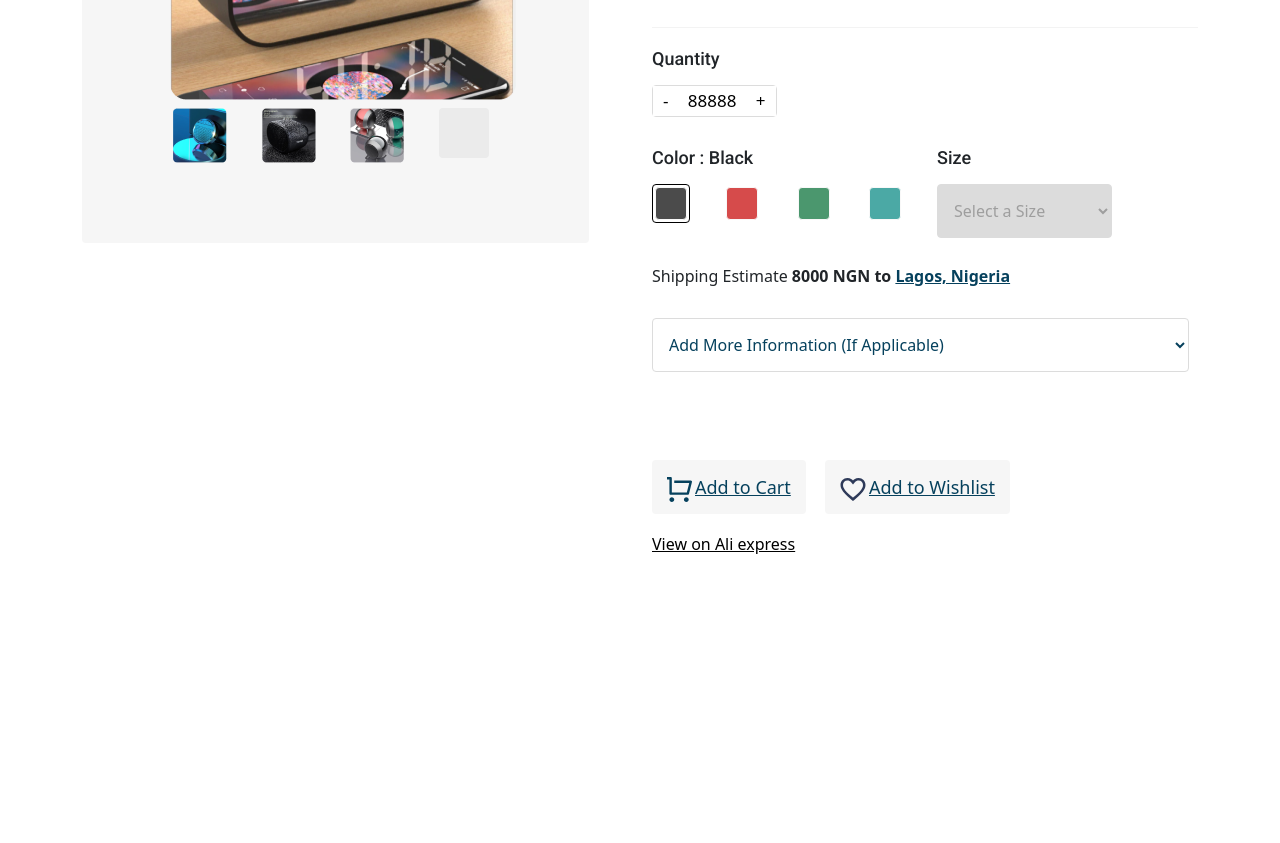
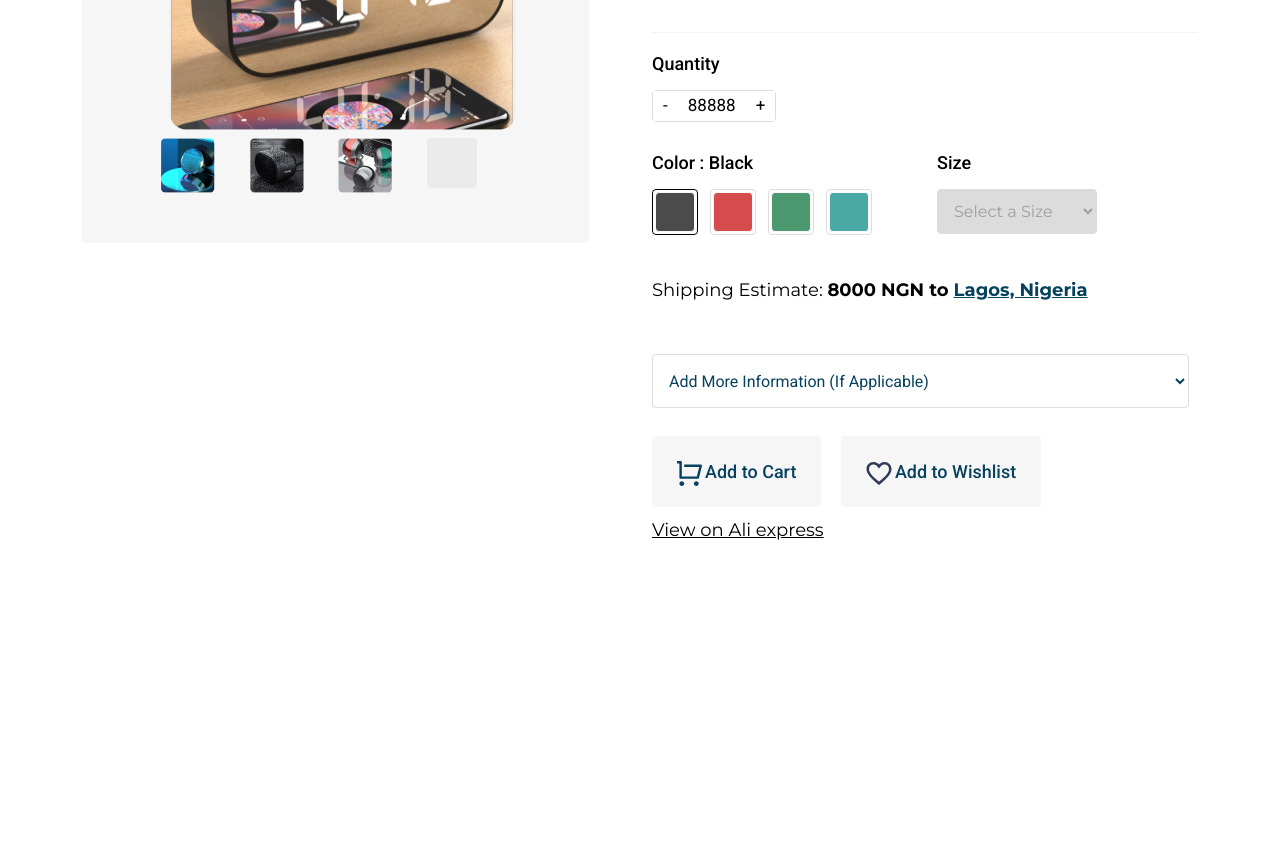
Before and after one commit to lawalkeyd/Stackf_product_detail_page, a plain HTML site: page index.html in a window 1280 px wide. Shown: the part 315-1158 px from the top of the page. Before the commit the page ends 871 px from the top, so only its background shows below. Drawn offline with nearby package versions, Linux system fonts and the light colour scheme.

Commit message:
Page edits

```diff
--- a/index.html
+++ b/index.html
@@ -6,17 +6,14 @@
     <!-- CSS only -->
     <link href="https://cdn.jsdelivr.net/npm/bootstrap@5.0.0-beta1/dist/css/bootstrap.min.css" rel="stylesheet" integrity="sha384-giJF6kkoqNQ00vy+HMDP7azOuL0xtbfIcaT9wjKHr8RbDVddVHyTfAAsrekwKmP1" crossorigin="anonymous">
     <!-- JavaScript Bundle with Popper -->
-    <script src="https://cdn.jsdelivr.net/npm/bootstrap@5.0.0-beta1/dist/js/bootstrap.bundle.min.js" integrity="sha384-ygbV9kiqUc6oa4msXn9868pTtWMgiQaeYH7/t7LECLbyPA2x65Kgf80OJFdroafW" crossorigin="anonymous"></script>
     <link rel="stylesheet" type="text/css" href="src/css/mystyle.css">
     <link rel="preconnect" href="https://fonts.gstatic.com" />
     <link
         href="https://fonts.googleapis.com/css2?family=Roboto:wght@400;500;700&display=swap"
         rel="stylesheet"
     />
-    <link
-        href="https://fonts.googleapis.com/css2?family=Montserrat:ital,wght@1,500&display=swap"
-        rel="stylesheet"
-    />
+    <link rel="preconnect" href="https://fonts.gstatic.com">
+    <link href="https://fonts.googleapis.com/css2?family=Montserrat:wght@300;400;500;700&display=swap" rel="stylesheet">
     <title>Product</title>
 </head>
 <body>
@@ -29,14 +26,14 @@
                     <div class="col-2 pointer-left"><img src="src/img/pointer(back).svg" class="pointer" alt=""></div>
                     <div class="col-8">
                         <div class="main-img"><img src="src/img/product image 2.png" alt="" class="product_image"></div>
-                        <div class="row icons-row">
-                            <div class="col"><div class="icon-box img-icon-1"><img src="src/img/extension_icons/img_icon_1.png" alt=""></div></div>
-                            <div class="col"><div class="icon-box img-icon-2"><img src="src/img/extension_icons/img_icon_2.png" alt=""></div></div>
-                            <div class="col"><div class="icon-box img-icon-3"><img src="src/img/extension_icons/img_icon_3.png" alt=""></div></div>
-                            <div class="col"><div class="icon-box"></div></div>
+                        <div class="row icons-row p-0">
+                            <div class="col p-0 ml-2"><div class="icon-box img-icon-1"><img src="src/img/extension_icons/img_icon_1.png" alt=""></div></div>
+                            <div class="col p-0 ml-2"><div class="icon-box img-icon-2"><img src="src/img/extension_icons/img_icon_2.png" alt=""></div></div>
+                            <div class="col p-0 ml-2"><div class="icon-box img-icon-3"><img src="src/img/extension_icons/img_icon_3.png" alt=""></div></div>
+                            <div class="col p-0 ml-2"><div class="icon-box img-icon-4"></div></div>
                         </div>
                     </div>
-                    <div class="col-2 pointer-right"><img src="src/img/pointer forward.svg" class="pointer" alt=""></div>
+                    <div class="col-2 pointer-right"><img src="src/img/pointer forward.svg" class="pointer pointer-rt" alt=""></div>
 
                 </div>
             </div>
@@ -77,23 +74,23 @@
                 <div class="col">
                     <p class="text-heading">Color : Black</p>
                     <div class="row color-b">
-                        <div class="col-3">
+                        <div class="col-auto cb-col">
                             <div class="color-box-container active-color-box">
                                 <div class="color-box black"></div>
                             </div>
                         </div>
-                        <div class="col-3">
-                            <div class="color-box-container">
+                        <div class="col-auto cb-col">
+                            <div class="color-box-container inactive-color-box">
                                 <div class="color-box red"></div>
                             </div>
                         </div>
-                        <div class="col-3">
-                            <div class="color-box-container">
+                        <div class="col-auto cb-col">
+                            <div class="color-box-container inactive-color-box">
                                 <div class="color-box green"></div>
                             </div>
                         </div>
-                        <div class="col-3">
-                            <div class="color-box-container">
+                        <div class="col-auto cb-col">
+                            <div class="color-box-container inactive-color-box">
                                 <div class="color-box blue"></div>
                             </div>
                         </div>
@@ -113,10 +110,10 @@
                 </div>
             </div>
 
-            <div class="quanty shipping"><p>Shipping Estimate <b>8000 NGN to <a href="">Lagos, Nigeria</a></b></p></div>
+            <div class="quanty shipping"><p>Shipping Estimate: <b>8000 NGN to <a href="">Lagos, Nigeria</a></b></p></div>
 
-            <div class="more-info quanty">
-                <select>
+            <div class="more-info">
+                <select class="quanty">
                   <option>Add More Information (If Applicable)</option>
                   <option>Option 2</option>
                   <option>Option 3</option>
@@ -124,19 +121,21 @@
                   <option>Option 5</option>
                 </select>
               </div>
-
-            <br> <br>
-            <div class="cart-section quanty">
+             <div class="cart-section quanty">
                 <a href="" class="cart-button"><img class="button_img" src="src/img/extension_icons/cart.svg" alt="">Add to Cart</a>
                 <a href="" class="cart-button"><img class="button_img" src="src/img/extension_icons/heart_outline.svg" alt="">Add to Wishlist</a>
             </div>
 
-            <a href="" class="view_ali quanty">View on Ali express</a>
+            <div class="ali_link">
+                <a href="" class="view_ali">View on Ali express</a>
+            </div>
+
 
         </div>
     </div>
     </div>
     <script src="src/js/bootstrap.min.js"></script>
     <script src="src/js/utils.js"></script>
+    <script src="https://cdn.jsdelivr.net/npm/bootstrap@5.0.0-beta1/dist/js/bootstrap.bundle.min.js" integrity="sha384-ygbV9kiqUc6oa4msXn9868pTtWMgiQaeYH7/t7LECLbyPA2x65Kgf80OJFdroafW" crossorigin="anonymous"></script>
 </body>
 </html>
--- a/src/css/mystyle.css
+++ b/src/css/mystyle.css
@@ -1,8 +1,9 @@
 .container{
+    height: 200vh;
     margin-top: 80px;
 }
 
-.body
+body
 {
     font-size: 18px;
     scroll-behavior: smooth;
@@ -33,7 +34,7 @@
     top: 184px;
     background: #F6F6F6;
     border-radius: 4px;
-    padding-top: 20px;
+    padding-top: 50px;
 }
 
 .pointer
@@ -43,8 +44,18 @@
 
 .pointer-left
 {
-    padding-left: 60px;
+    padding-left: 40px;
     padding-right: 0px;
+}
+
+.pointer-rt
+{
+    padding-left: 15px;
+}
+
+.pointer-right
+{
+    padding-right: 20px;
 }
 
 .images-row
@@ -66,6 +77,12 @@
 .icons-row
 {
     margin-top: 5px;
+    padding-right: 15px;
+}
+
+.img-icon-1, .img-icon-2, .img-icon-3
+{
+    padding-right: 5px;
 }
 
 /*-- Product Details and Pricing--*/
@@ -88,7 +105,7 @@
 {
     font-family: Roboto;
     font-style: normal;
-    font-weight: 700;
+    font-weight: 500;
     font-size: 40px;
     line-height: 37px;
 }
@@ -96,7 +113,7 @@
 .currency
 {
     font-size: 24px;
-    font-weight: 500;
+    font-weight: 400;
 }
 
 .exchange-rate
@@ -111,6 +128,7 @@
     color: #027632;
     font-weight: 600;
     font-size: 16px;
+    font-family: Montserrat;
     line-height: 24px;
     padding-left: 17px;
     padding-right: 17px;
@@ -193,21 +211,21 @@ input[type='number'] {
 
 /*--Colour Boxes--*/
 /* -----------   COLOR SELECTOR SECTION   ----------- */
-.color-b
-{
-    display: flex;
-}
 .color-text {
     font-size: 14px;
     font-weight: 400;
     margin-bottom: 0;
 }
 
+.cb-col
+{
+    padding-right: 0px;
+}
+
 .color-box-container {
     background-color: #fff;
     border-radius: 4px;
     display: inline-block;
-    border: 1px solid white;
     margin-bottom: 15px;
     cursor: pointer;
 }
@@ -216,9 +234,14 @@ input[type='number'] {
     border: 1px solid #000;
 }
 
+.inactive-color-box
+{
+    border: 1px solid #dcdcdc;
+}
+
 .color-box {
-    height: 33px;
-    width: 32px;
+    height: 40px;
+    width: 40px;
     border-radius: 4px;
     margin: 2px;
     opacity: 0.7;
@@ -256,12 +279,13 @@ input[type='number'] {
     background-color: #dcdcdc;
     color: #9e9e9e;
     padding: 12px;
-    height: 54px;
-    width: 175px;
+    width: 160px;
+    height: 45px;
     border-radius: 4px;
     border: 1px solid #DCDCDC;
     box-sizing: border-box;
     font-size: 16px;
+    font-family: Montserrat;
     -webkit-appearance: button;
     appearance: button;
     outline: none;
@@ -271,16 +295,17 @@ input[type='number'] {
     padding: 30px;
   }
 
+  .shipping
+  {
+      font-family: Montserrat;
+  }
+
   .shipping a
   {
       color: #06415D;;
   }
 
   /*--More Info--*/
-.more-info{
-    width: 539px;
-    height: 58px;
-}
 .more-info select {
     background-color: #fff;
     color: #06415d;
@@ -307,19 +332,37 @@ input[type='number'] {
     font-size: 18px;
     color: #06415d;
     background-color: #f6f6f6;
-    border: none;
     font-weight: 500;
-    width: 241px;
-    height: 65px;
-    padding: 15px;
+    padding: 25px;
     margin-right: 15px;
+    text-decoration: none;
+    margin-top: 20px;
+    margin-bottom: 30px;
+}
+
+.cart-button:hover
+{
+    color: #06415d;
 }
 
 .view_ali{
     color: black;
+    font-family: Montserrat;
 }
 
 .button_img
 {
     margin-right: 3px;
 }
+
+.ali_link
+{
+    margin-top: 30px;
+    margin-bottom: 30px;
+}
+
+.view_ali
+{
+    margin-top: 50px;
+    margin-bottom: 50px;
+}
```
